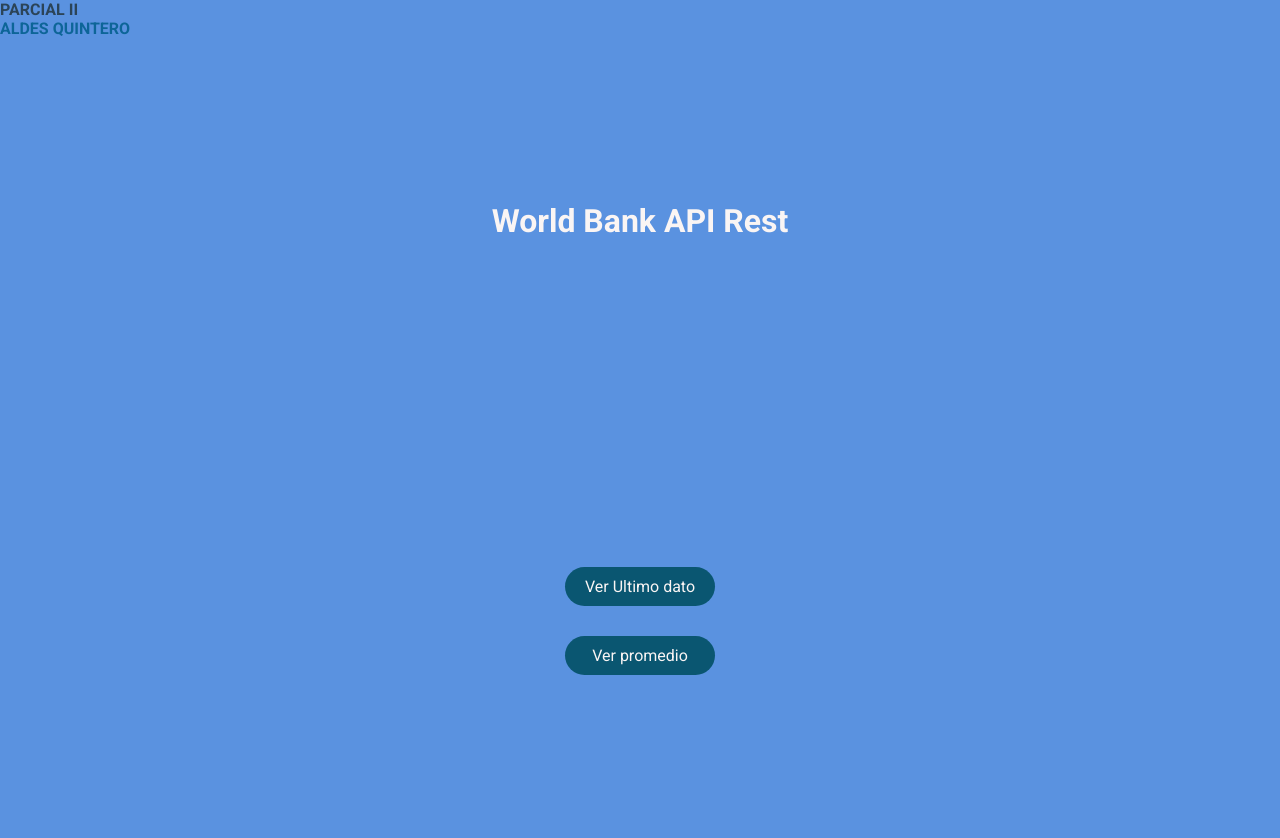
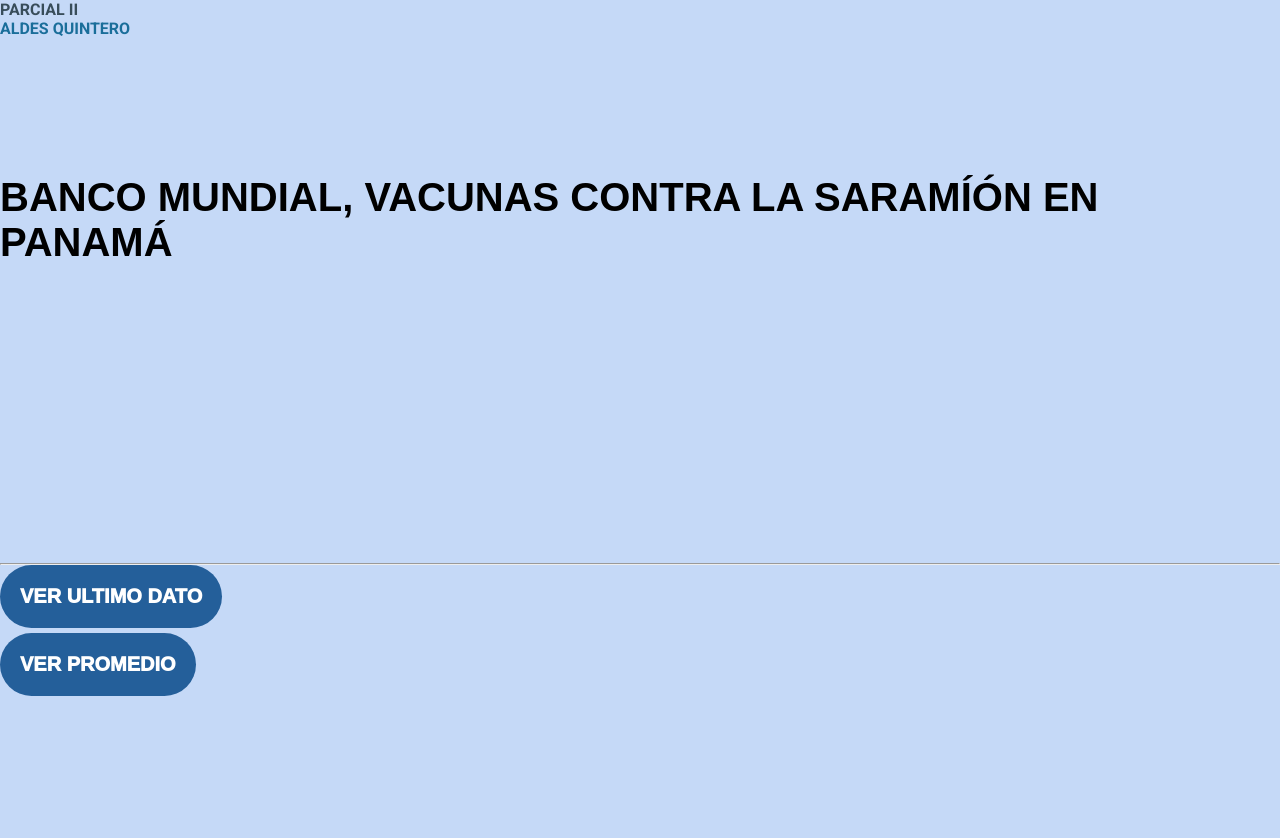
Before and after one commit to AldesQuintero/Programacion-IV, a Flask app: page / in a window 1280 px wide. Run offline with Flask 2, Linux system fonts and the light colour scheme.

Commit message:
Parcial II

```diff
--- a/Parcial II/restapi.py
+++ b/Parcial II/restapi.py
@@ -1,7 +1,6 @@
-from flask import Flask, render_template, request
-from flask_restful import Resource, Api, reqparse
+from flask import Flask, render_template
+from flask_restful import Resource, Api
 import pandas as pd
-import ast
 import requests
 import decimal
 
--- a/Parcial II/templates/index.html
+++ b/Parcial II/templates/index.html
@@ -17,10 +17,14 @@
         <p id="logo"><span style="color: #035f8ee1;">Aldes Quintero</span></p>
         </nav>
     <div class="root">
-      <h1>World Bank API Rest</h1>
-      <div class="btnBox">
-        <a href="/datosvacunas">Ver Ultimo dato</a>
-        <a href="/disponibilidad">Ver promedio</a>
+      <h1>Banco Mundial, Vacunas Contra La Saramíón En Panamá</h1>
+      <div id= "primera-seccion-contenido">
+        <hr>
+        <p><a href="/datosvacunas" Class="btn-blue">Ver Ultimo dato</a></p>
+
+        <P><a href="/disponibilidad"Class="btn-blue">Ver promedio</a> </P>
+      </div>
+
       </div>
     </div>
   </body>
@@ -47,9 +51,25 @@
 
 }
 
+#primera-seccion {
+            background: linear-gradient(rgba(13, 112, 199, 0.35), rgba(55, 192, 241, 0.446)), url(diccionario.jpg);
+              background-attachment: fixed;
+              height: 110vh;
+              color: white;
+          }
+
+ #primera-seccion-contenido > p {
+              text-transform: capitalize;
+              font-family: 'Montserrat', sans-serif;
+              font-size: 1.5rem;
+              margin-bottom: 0.5rem;
+              font-weight: bold;
+ }
+
+
 .root{
   min-height: 100vh;
-  background: #5a92e0;
+  background: #c5d9f7;
   display: flex;
   flex-direction: column;
   justify-content: space-around;
@@ -58,8 +78,11 @@
 }
 
 .root h1{
-  color: #FAF5F4;
-  text-align: center;
+  font-family: 'Montserrat', sans-serif;
+              text-transform: uppercase;
+              font-size: 4rem;
+              font-weight: 700;
+              margin-bottom: 2.5rem;
 }
 
 .btnBox{
@@ -71,21 +94,23 @@
   row-gap: 3rem;
 }
 
-.btnBox a{
-  text-decoration: none;
-  color: #FAF5F4;
-  background-color: #0a5671;
-  padding: 1rem 1rem;
-  border-radius: 6px;
-  width: 100%;
-  max-width: 15rem;
-  border-radius: 20px;
-  display: inline-block;
-  text-align: center;
-  transition: all 300ms;
-}
+.btn-blue {
+              text-decoration: none;
+              color: white;
+              font-size: 2rem;
+              font-family: 'Montserrat', sans-serif;
+              text-transform: uppercase;
+              font-weight: 1000;
+              background-color: #245f9a;;
+              padding: 2rem 2rem;
+              border-radius: 100px;
+              display: inline-block;
 
- #logo {
+              /* Aplica para Flexbox */
+              align-self: center;
+          }
+
+#logo {
               margin: 0;
               text-transform: uppercase;
               font-weight: 700;
@@ -104,13 +129,13 @@
               color: #0350ae;
           }
 
-.btnBox p{
+.btn-blue p{
   color: #FAF5F4;
   font-size: 2rem;
 
 }
 
-.btnBox a:hover{
+.btn-blue a:hover{
   background-color: #7697e5;
 
 }
```
Also changed, not shown: Parcial II/templates/datosvacunas.html (+39 -21 lines), Parcial II/templates/disponibilidad.html (+39 -20 lines).
